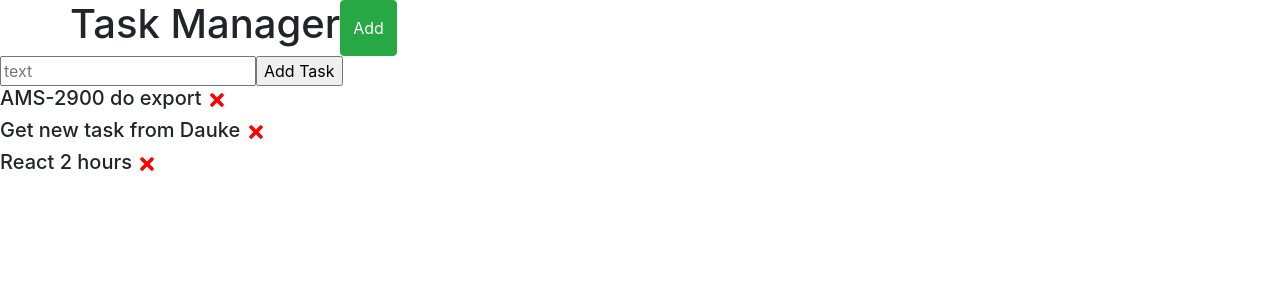
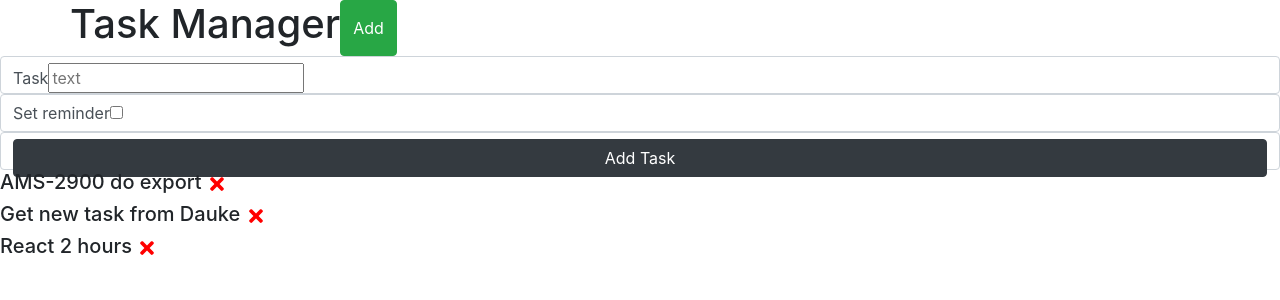
Before and after one commit to MedetGaidarov/Daily-Sleep-Web-Tracker, a React (Create React App) app: page / in a window 1280 px wide. Shown: the top 300 px of the page. Built offline with nearby package versions, Linux system fonts and the light colour scheme.

Commit message:
Added Add task, onChange, refactored form

```diff
--- a/src/App.js
+++ b/src/App.js
@@ -26,14 +26,20 @@ function App() {
   // delete task
 
   const deleteTask = (id) => {
-    setTasks(tasks.filter((task) => task.id !== id))
+    setTasks(tasks.filter((task) => task.id !== id));
+  };
+
+  const addTask = (task) => {
+
+    setTasks([...tasks, task])
+
   };
 
   return (
     <div className="App">
       <Header />
-      <AddTask />
-      <Tasks tasks={tasks} onDelete={deleteTask} />
+      <AddTask onAdd = {addTask}/>
+      <Tasks tasks={tasks} onDelete={deleteTask}/>
     </div>
   );
 }
--- a/src/components/AddTask.js
+++ b/src/components/AddTask.js
@@ -1,13 +1,49 @@
 import React , {useState} from 'react'
 
-const AddTask = () => {
-    let [text, setText] = useState("");
+const AddTask = ({onAdd}) => {
+    let [text, setText] = useState('');
+    let [reminder, setReminder] = useState(false)
+    const onSubmit = (e) =>
+    {
+      e.preventDefault();
+      if (!text) {
+        alert("Please add Task");
+        return;
+      }
 
+      onAdd({ text, reminder });
+
+      setText('');
+      setReminder(false);
+    }
     return (
-        <form >
-        <input type="text" placeholder="text" />
-        <input type="submit" value="Add Task" />
+      <form className="add-form" onSubmit={onSubmit}>
+        <div className="form-control">
+          <label>Task</label>
+          <input
+            type="text"
+            placeholder="text"
+            value={text}
+            onChange={(e) => setText(e.target.value)}
+          />
+        </div>
 
+        <div className="form-control form-control-check">
+          <label> Set reminder</label>
+          <input
+            type="checkBox"
+            value={reminder}
+            checked={reminder}
+            onChange={(e) => setReminder(e.currentTarget.checked)}
+          />
+        </div>
+        <div className="form-control form-control-check">
+          <input
+            type="submit"
+            value="Add Task"
+            className="btn btn-block btn-dark"
+          />
+        </div>
       </form>
     );
 
```
